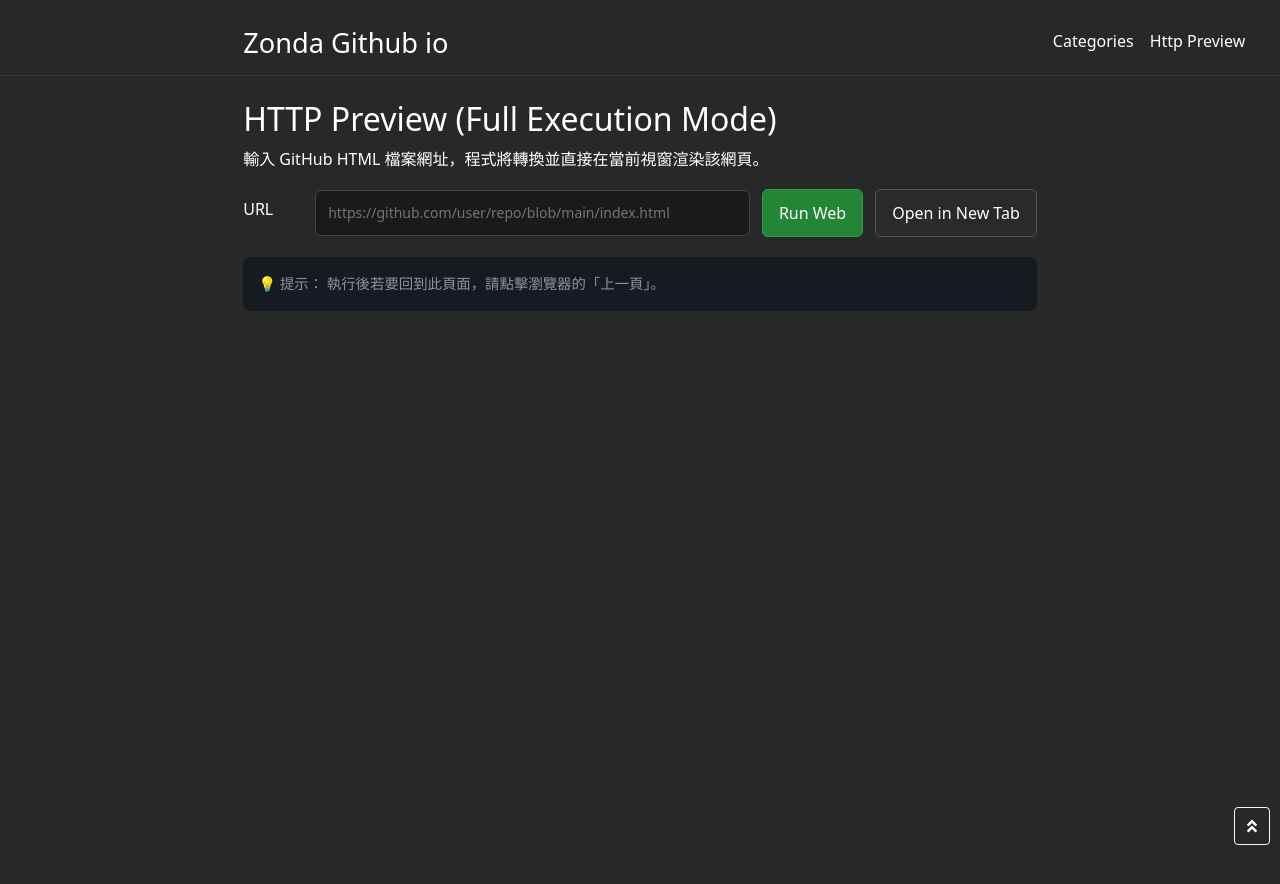
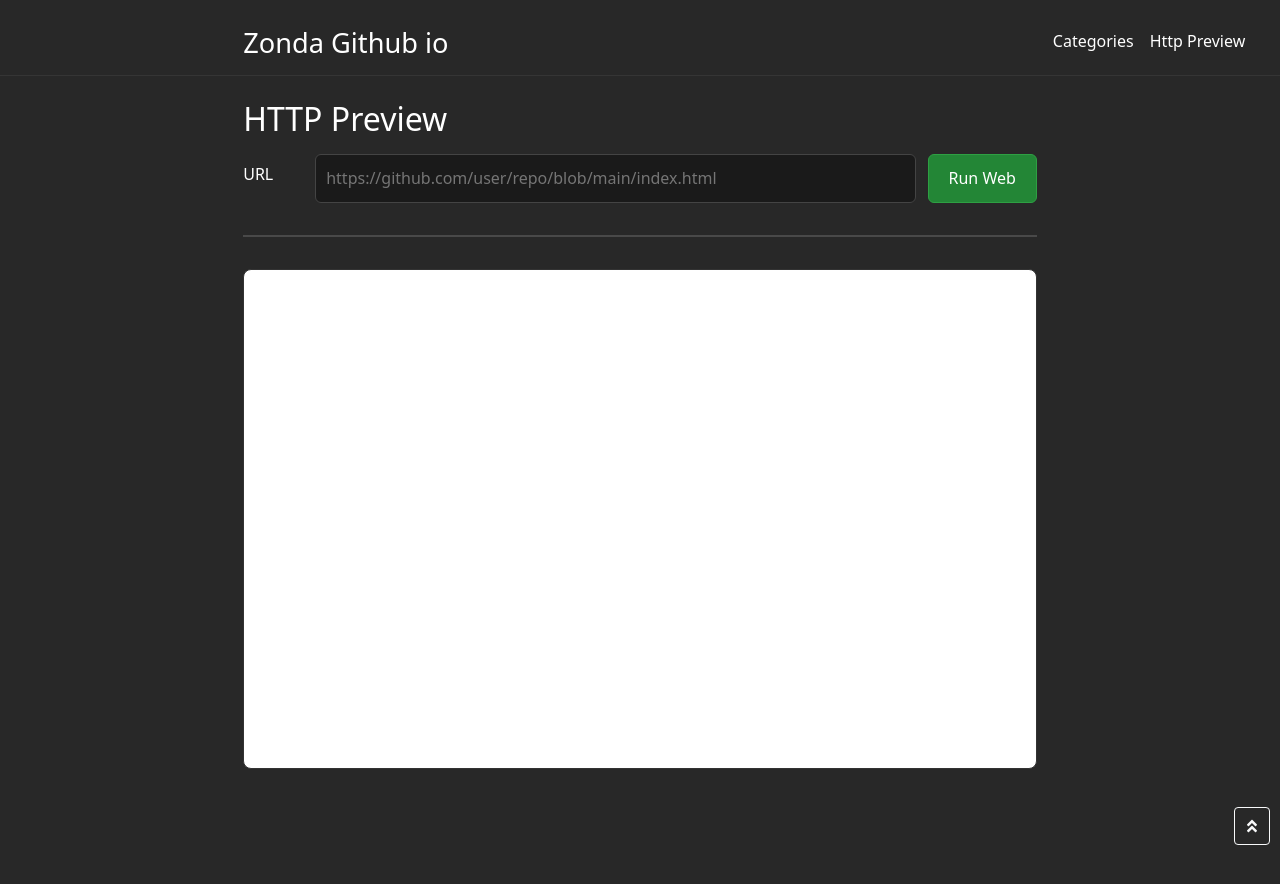
Before and after one commit to zondatw/zondaTW.github.io, a Jekyll site: the page built from http-preview.html, in a window 1280 px wide. Shown: the top 884 px of the page. Built offline with Jekyll 4.4.1, drawn with Linux system fonts in a browser that asks for light colours.

Commit message:
Fix http preview render bugs

```diff
--- a/http-preview.html
+++ b/http-preview.html
@@ -4,70 +4,35 @@
 title: Http Preview
 ---
 
-<article id="main-ui" class="dark">
-  <h2>HTTP Preview (Full Execution Mode)</h2>
-  <p>輸入 GitHub HTML 檔案網址，程式將轉換並直接在當前視窗渲染該網頁。</p>
+<article id="preview-interface" class="dark">
+  <h2>HTTP Preview</h2>
 
   <div class="http-preview">
     <label for="previewUrl">URL</label>
     <input id="previewUrl" type="url" placeholder="https://github.com/user/repo/blob/main/index.html" autocomplete="off" />
-    <button id="previewGo" type="button">Run Web</button>
-    <button id="previewOpen" type="button">Open in New Tab</button>
+    <button id="previewGo" type="button" style="background: #238636; border-color: #2ea043;">Run Web</button>
   </div>
-
   <div id="previewStatus" class="http-preview-status" hidden></div>
-
-  <div class="info-box">
-    <strong>💡 提示：</strong> 執行後若要回到此頁面，請點擊瀏覽器的「上一頁」。
-  </div>
+  <hr>
+  <div id="render-target"></div>
 </article>
 
 <style>
-  .http-preview {
-    display: grid;
-    grid-template-columns: 60px 1fr auto auto;
-    gap: 12px;
-    align-items: center;
-    margin: 16px 0 20px;
-  }
-  .http-preview input {
-    padding: 10px 12px;
-    border: 1px solid #444;
-    border-radius: 6px;
-    background: #1a1a1a;
-    color: #f2f2f2;
-    font-size: 14px;
-  }
-  .http-preview button {
-    padding: 10px 16px;
-    border: 1px solid #555;
-    border-radius: 6px;
-    background: #2a2a2a;
-    color: #fff;
-    cursor: pointer;
-  }
-  #previewGo {
-    background: #238636;
-    border-color: #2ea043;
-  }
-  .http-preview-status {
-    margin-bottom: 15px;
-    padding: 12px;
-    border-radius: 6px;
-    background: #252115;
-    border-left: 4px solid #d29922;
-    color: #e3b341;
-  }
-  .info-box {
-    margin-top: 20px;
-    padding: 15px;
-    background: #161b22;
+  .http-preview { display: grid; grid-template-columns: 60px 1fr auto; gap: 12px; align-items: center; margin: 16px 0; }
+  .http-preview input { padding: 10px; border: 1px solid #444; background: #1a1a1a; color: #fff; border-radius: 6px; width: 100%; }
+  .http-preview button { padding: 10px 20px; color: #fff; border-radius: 6px; cursor: pointer; border: 1px solid #555; background: #2a2a2a; }
+  .http-preview-status { padding: 10px; background: #161b22; color: #58a6ff; border-radius: 6px; margin-bottom: 10px; font-size: 14px; border: 1px solid #30363d; }
+
+  /* 預覽容器樣式，模擬一個乾淨的畫布 */
+  #render-target {
+    background: #fff;
+    color: #000;
+    min-height: 500px;
+    padding: 0;
     border-radius: 8px;
-    font-size: 0.9em;
-    color: #8b949e;
-  }
-  @media (max-width: 768px) {
-    .http-preview { grid-template-columns: 1fr; }
+    border: 1px solid #333;
+    overflow: auto;
+    position: relative;
   }
 </style>
 
@@ -75,96 +40,109 @@
   (function () {
     const input = document.getElementById("previewUrl");
     const btnGo = document.getElementById("previewGo");
-    const btnOpen = document.getElementById("previewOpen");
     const status = document.getElementById("previewStatus");
+    const target = document.getElementById("render-target");
 
-    function showStatus(msg) {
+    function setStatus(msg) {
       status.textContent = msg;
-      status.hidden = false;
+      status.hidden = !msg;
     }
 
-    // 將 Github 連結轉換為 Raw 連結
     function getRawUrl(url) {
       try {
         let u = new URL(url.trim());
         if (u.hostname === 'github.com') {
-          return u.href
-            .replace('github.com', 'raw.githubusercontent.com')
-            .replace('/blob/', '/');
+          return u.href.replace('github.com', 'raw.githubusercontent.com').replace('/blob/', '/');
         }
         return u.href;
       } catch (e) { return url; }
     }
 
-    async function startExecution() {
-      let rawInput = input.value.trim();
-      if (!rawInput) return;
+    function absolutePath(base, relative) {
+      if (!relative || relative.startsWith('http') || relative.startsWith('//') || relative.startsWith('data:')) return relative;
+      const stack = base.split('/');
+      stack.pop();
+      const parts = relative.split('/');
+      for (let i = 0; i < parts.length; i++) {
+        if (parts[i] === '.') continue;
+        if (parts[i] === '..') stack.pop();
+        else stack.push(parts[i]);
+      }
+      return stack.join('/');
+    }
 
-      // 補足協定
-      if (!/^https?:\/\//i.test(rawInput)) {
-        rawInput = "https://" + rawInput;
-      }
+    async function executePreview() {
+      let url = input.value.trim();
+      if (!url) return;
+      if (!/^https?:\/\//i.test(url)) url = "https://" + url;
 
-      const targetUrl = getRawUrl(rawInput);
-      showStatus("正在讀取並編譯腳本，請稍候...");
+      const rawUrl = getRawUrl(url);
+      const baseUrl = rawUrl.substring(0, rawUrl.lastIndexOf('/') + 1);
+
+      setStatus("正在進行深度渲染 (CSS & JS)...");
+      target.innerHTML = ''; // 清空舊內容
 
       try {
-        const response = await fetch(targetUrl);
-        if (!response.ok) throw new Error("讀取失敗，請確認該 Repo 是公開的。");
+        const res = await fetch(rawUrl);
+        const html = await res.text();
+        const parser = new DOMParser();
+        const doc = parser.parseFromString(html, 'text/html');
 
-        let htmlContent = await response.text();
+        // 1. 處理 CSS (手動抓取內容以避開 MIME 檢查)
+        const links = doc.querySelectorAll('link[rel="stylesheet"]');
+        for (let link of links) {
+          const cssUrl = absolutePath(rawUrl, link.getAttribute('href'));
+          try {
+            const cssRes = await fetch(cssUrl);
+            let cssText = await cssRes.text();
 
-        // 核心邏輯：計算基礎路徑以修復相對資源 (CSS/JS/IMG)
-        const baseUrl = targetUrl.substring(0, targetUrl.lastIndexOf('/') + 1);
+            // 修正 CSS 內部的 url() 路徑 (如背景圖)
+            const cssBase = cssUrl.substring(0, cssUrl.lastIndexOf('/') + 1);
+            cssText = cssText.replace(/url\(['"]?([^'")]*)['"]?\)/g, (match, p1) => {
+              return `url("${absolutePath(cssUrl, p1)}")`;
+            });
 
-        // 建立一個乾淨的 HTML 結構，強制注入 <base>
-        const finalDoc = `
-          <!DOCTYPE html>
-          <html>
-          <head>
-            <meta charset="UTF-8">
-            <base href="${baseUrl}">
-            <script>
-              // 修正一些抓取環境下的基礎 API 差異
-              console.log("Environment: Preview Mode Active");
-            <\/script>
-          </head>
-          ${htmlContent}
-          </html>
-        `;
+            const styleTag = document.createElement('style');
+            styleTag.innerHTML = cssText;
+            target.appendChild(styleTag);
+          } catch (e) { console.warn("CSS 載入失敗:", cssUrl); }
+        }
 
-        // 更新網址列紀錄，但不刷新頁面 (方便上一頁回來)
-        const newUrl = new URL(window.location.href);
-        newUrl.searchParams.set("url", rawInput);
-        history.pushState({}, "", newUrl);
+        // 2. 修正圖片與資源路徑
+        doc.querySelectorAll('img, source, video').forEach(el => {
+          const attr = el.tagName === 'IMG' ? 'src' : 'src';
+          if (el.hasAttribute(attr)) {
+            el.setAttribute(attr, absolutePath(rawUrl, el.getAttribute(attr)));
+          }
+        });
 
-        // --- 完全執行：重寫當前 Document ---
-        document.open();
-        document.write(finalDoc);
-        document.close();
+        // 3. 注入 HTML
+        const contentWrapper = document.createElement('div');
+        contentWrapper.innerHTML = doc.body.innerHTML;
+        target.appendChild(contentWrapper);
 
+        // 4. 處理 JS
+        const scripts = doc.querySelectorAll('script');
+        for (let oldScript of scripts) {
+          const newScript = document.createElement('script');
+          Array.from(oldScript.attributes).forEach(attr => newScript.setAttribute(attr.name, attr.value));
+
+          if (oldScript.src) {
+            newScript.src = absolutePath(rawUrl, oldScript.getAttribute('src'));
+          } else {
+            newScript.innerHTML = oldScript.innerHTML;
+          }
+          document.body.appendChild(newScript);
+        }
+
+        setStatus("渲染完成！");
       } catch (err) {
-        showStatus("發生錯誤: " + err.message);
-        console.error(err);
+        setStatus("錯誤: " + err.message);
       }
     }
 
-    btnGo.addEventListener("click", startExecution);
-
-    btnOpen.addEventListener("click", () => {
-      const url = input.value.trim();
-      if (url) window.open(url, "_blank");
-    });
-
-    input.addEventListener("keydown", (e) => {
-      if (e.key === "Enter") startExecution();
-    });
-
-    // 解析網址參數自動載入
+    btnGo.addEventListener("click", executePreview);
     const params = new URLSearchParams(window.location.search);
-    if (params.get("url")) {
-      input.value = params.get("url");
-      // 注意：基於安全考慮，通常需要使用者手動點擊 Run 以觸發 script 執行
-    }
+    if (params.get("url")) { input.value = params.get("url"); }
   })();
 </script>
```
